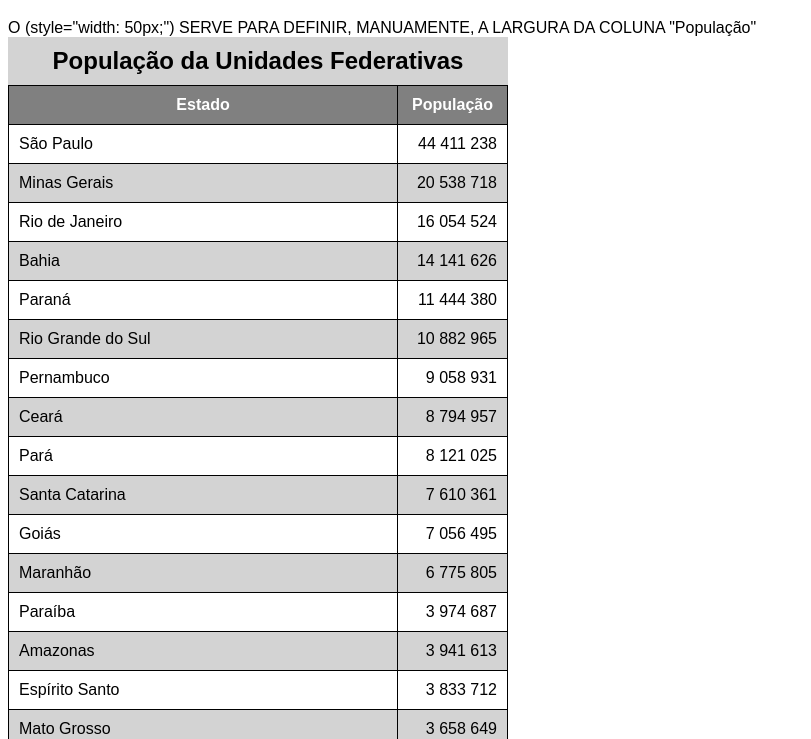
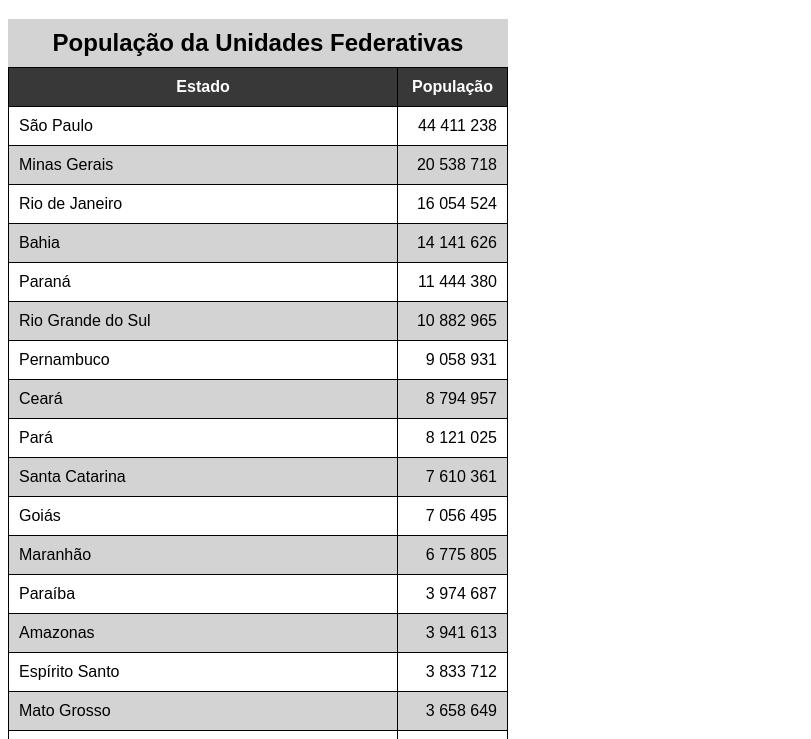
Before and after one commit to leticiapuga/Projeto_HTML_e_CSS, a plain HTML site: page EXERCICIOS/EX023 - Tabelas/Tabela002.html in a window 1280 px wide. Shown: the part 61-800 px from the top of the page, without its empty margins (0-811 px from the left). Drawn offline with Linux system fonts and the light colour scheme.

Commit message:
Tabela002 atualizado

```diff
--- a/EXERCICIOS/EX023 - Tabelas/Tabela002.html
+++ b/EXERCICIOS/EX023 - Tabelas/Tabela002.html
@@ -27,9 +27,18 @@
         }
 
         thead, tfoot{
-            background-color: gray;
+            background-color: #383838;
             color: white;
         }
+
+        /*PARA OS TÍTULOS DAS COLUNAS ACOMPANHAREM A ROLAGEM ATÉ O FIM DA TABELA. ESSA FUNCIONALIDADE É MUITO ÚTIL PARA TABELAS COM MUITAS LINHAS E COLUNAS*/
+        thead > tr > th{
+            position: sticky;
+            top: -1px; /*PARA ESSES TÍTULOS MENCIONADOS FICAREM GRUDADOS NO TOPO DA PÁGINA*/
+            background-color: #383838;
+        }
+
+        /*EFEITO ZEBRADO EM TABELAS:*/
 
         tbody > tr:nth-child(odd){ /*odd(ímpar) OU 2n-1*/
             background-color: white;
@@ -73,7 +82,7 @@
             <tr>
                 <th scope="col">Estado</th><!-- O (scope="col") SIGNIFICA QUE O TÍTULO QUE ELE ESTÁ MARCANDO É O TÍTULO DA COLUNA -->
                 <th scope="col" style="width: 50px;">População</th>
-                O (style="width: 50px;") SERVE PARA DEFINIR, MANUAMENTE, A LARGURA DA COLUNA "População"
+                <!-- O (style="width: 50px;") SERVE PARA DEFINIR, MANUAMENTE, A LARGURA DA COLUNA "População" -->
             </tr>
         </thead>
 
```
